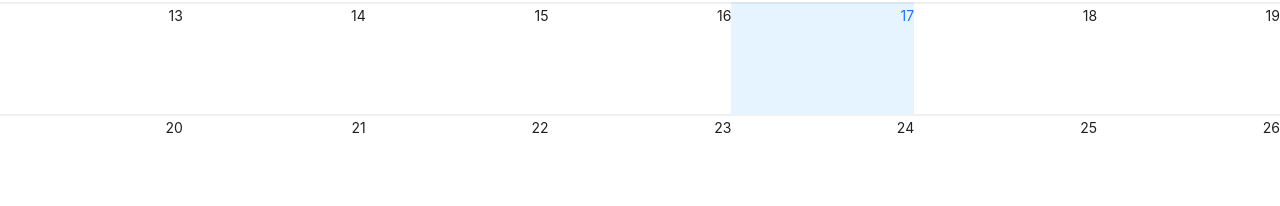
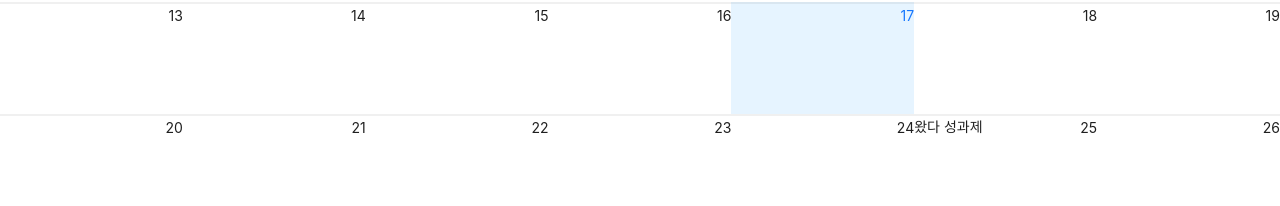
Before and after one commit to albert-yim/rokaf_calendar, a React (Create React App) app: page / in a window 1280 px wide. Shown: the part 365-571 px from the top of the page. Built offline with nearby package versions, Linux system fonts and the light colour scheme; no server answers.

Commit message:
Implement to calculate the regular vacation cycle dates and show it on the calendar

```diff
--- a/src/App.tsx
+++ b/src/App.tsx
@@ -1,22 +1,29 @@
-import React, { useState } from "react";
+import React, { useMemo, useState } from "react";
 import axios from "axios";
 import moment from "moment";
 import "./App.css";
 import ROKAFCalendar from "./components/ROKAFCalendar";
 import RegularVacationRadioButton from "./components/RegularVacationRadioButton";
-import { RegularVacationKey, VacationTypeKey } from "./types";
+import { VacationCycleKey as vacationCycleKey, VacationTypeKey } from "./types";
 import VacationRadioButton from "./components/VacationRadioButton";
+import { regularVacationCycles } from "./helper/dateCalculate";
 
 export default function App() {
-  // vacationCycle instead of regularVacation?
-  const [regularVacation, setRegularVacataion] =
-    useState<RegularVacationKey>("6weeks");
+  const [generation, setGeneration] = useState(846);
+  const [vacationCycle, setVacationCycle] =
+    useState<vacationCycleKey>("6weeks");
   const [vacationType, setVacationType] = useState<VacationTypeKey>("regular");
+  getHoliday();
+
+  /** 성과제 도는 날들 */
+  const vacationCycleDates = useMemo(() => {
+    return regularVacationCycles(generation, vacationCycle);
+  }, [generation, vacationCycle]);
   return (
     <div className="App">
       <RegularVacationRadioButton
-        regularVacation={regularVacation}
-        setRegularVacation={setRegularVacataion}
+        vacationCycle={vacationCycle}
+        setVacationCycle={setVacationCycle}
       />
       <VacationRadioButton
         vacationType={vacationType}
@@ -27,7 +34,7 @@ export default function App() {
         <ROKAFCalendar
           generation={846}
           currentVacationType={vacationType}
-          regularVacation={regularVacation}
+          vacationCycleDates={vacationCycleDates}
         />
       </div>
     </div>
@@ -37,26 +44,51 @@ export default function App() {
  * test function to get holidays using openAPI
  * */
 function getHoliday() {
+  const serviceKey =
+    "XN9ntmyLIdghZyxgg1ts36bJsk/i9J+eGIblVN+uwe3lkN20iphcSzh5g2uzVP9dCd0ElvaSe59KHd6naxrCfw==";
+  const uri = `http://apis.data.go.kr/B090041/openapi/service/SpcdeInfoService/getRestDeInfo?${serviceKey}`;
+  const temp = encodeURIComponent(serviceKey);
+  console.log(`encodeURI: ${temp}`);
+  console.log(`decodeURI: ${decodeURIComponent(temp)}`);
   const holiday = axios
     .get(
-      `http://apis.data.go.kr/B090041/openapi/service/SpcdeInfoService/getAnniversaryInfo`,
+      `http://apis.data.go.kr/B090041/openapi/service/SpcdeInfoService/getRestDeInfo`,
       {
         params: {
           // ServiceKey: `40ouTF6DkTh3N0Ldqje4nNHoKzZzfhhhdrR5LVgyBhmJaeq7R+WHSkj9y4ipAA+L9Ch+i7zhYtMgG4LlVBo21w==`,
-          serviceKey: `40ouTF6DkTh3N0Ldqje4nNHoKzZzfhhhdrR5LVgyBhmJaeq7R%2BWHSkj9y4ipAA%2BL9Ch%2Bi7zhYtMgG4LlVBo21w%3D%3D`,
-          pageNo: 1,
-          numOfRows: 100,
+          // serviceKey: `40ouTF6DkTh3N0Ldqje4nNHoKzZzfhhhdrR5LVgyBhmJaeq7R%2BWHSkj9y4ipAA%2BL9Ch%2Bi7zhYtMgG4LlVBo21w%3D%3D`,
+          ServiceKey: serviceKey,
           solYear: "2023",
           solMonth: "08",
+          _type: "_json",
         },
       },
     )
+    //   const holiday = axios
+    //     .get(
+    //       `http://apis.data.go.kr/B090041/openapi/service/SpcdeInfoService/getRestDeInfo?serviceKey="40ouTF6DkTh3N0Ldqje4nNHoKzZzfhhhdrR5LVgyBhmJaeq7R+WHSkj9y4ipAA+L9Ch+i7zhYtMgG4LlVBo21w=="&solYear="2023"&solMonth="08"
+    // `,
+    //     )
     .then((result) => {
       console.log(result);
     })
     .catch((error) => {
       console.log(`error`);
-      console.log(error);
+      if (error.response) {
+        // 요청이 전송되었고, 서버는 2xx 외의 상태 코드로 응답했습니다.
+        console.log(error.response.data);
+        console.log(error.response.status);
+        console.log(error.response.headers);
+      } else if (error.request) {
+        // 요청이 전송되었지만, 응답이 수신되지 않았습니다.
+        // 'error.request'는 브라우저에서 XMLHtpRequest 인스턴스이고,
+        // node.js에서는 http.ClientRequest 인스턴스입니다.
+        console.log(error.request);
+      } else {
+        // 오류가 발생한 요청을 설정하는 동안 문제가 발생했습니다.
+        console.log("Error", error.message);
+      }
+      console.log(error.config);
     });
   //   서비스키	ServiceKey	4	필	-	공공데이터포털에서 받은 인증키
   // 페이지 번호	pageNo	4	필	1	페이지번호
--- a/src/components/ROKAFCalendar/index.tsx
+++ b/src/components/ROKAFCalendar/index.tsx
@@ -1,40 +1,72 @@
-import { Badge, BadgeProps, Calendar } from "antd";
-import React, { useState } from "react";
+import { Badge, BadgeProps, Calendar, Typography } from "antd";
+import React, { useMemo, useState } from "react";
 import type { Dayjs } from "dayjs";
 import type { CellRenderInfo } from "rc-picker/lib/interface";
 import dayjs from "dayjs";
 import styles from "./ROKAFCalendar.module.scss";
 import VacationBlock from "../VacationBlock";
-import { RegularVacationKey, VacationTypeKey } from "../../types";
+import { VacationCycleKey, VacationTypeKey } from "../../types";
+import { GENERATION } from "../../data";
+
 type ROKAFCalendarType = {
   generation: number;
   currentVacationType: VacationTypeKey;
-  regularVacation: RegularVacationKey;
+  vacationCycleDates: Dayjs[];
 };
 export default function ROKAFCalendar({
   generation,
   currentVacationType,
-  regularVacation,
+  vacationCycleDates,
 }: ROKAFCalendarType) {
   const DATE_FORMAT = "YYYY-MM-DD";
   const [value, setValue] = useState(dayjs("2023-08-17"));
   const [vacations, setVacations] = useState<{
     [date: string]: VacationTypeKey;
   }>({});
-
+  const { enlistDate, dischargeDate } = useMemo(
+    () => ({
+      enlistDate: dayjs(GENERATION[generation].enlist),
+      dischargeDate: dayjs(GENERATION[generation].discharge),
+    }),
+    [generation],
+  );
   const dateCellRender = (value: Dayjs) => {
     const sDate = value.format(DATE_FORMAT);
-    if (!vacations?.[sDate]) {
+    const components: JSX.Element[] = [];
+    if (enlistDate.isSame(value)) {
+      components.push(<SpecialDateBlock name="입대" />);
+      // return <SpecialDateBlock name="입대" />;
+    }
+    if (vacationCycleDates.find((date) => date.isSame(value))) {
+      // return <SpecialDateBlock name="왔다 성과제" />;
+      components.push(<SpecialDateBlock name="왔다 성과제" />);
+    }
+    if (dischargeDate.isSame(value)) {
+      components.push(<SpecialDateBlock name="전역" />);
+      // return <SpecialDateBlock name="전역" />;
+    }
+    if (vacations?.[sDate]) {
+      const type = vacations[sDate];
+      // return (
+      //   <VacationBlock
+      //     key={`${sDate}-${type}`}
+      //     type={type}
+      //     position={getPositionOfBlock(value, type)}
+      //   />
+      // );
+
+      components.push(
+        <VacationBlock
+          key={`${sDate}-${type}`}
+          type={type}
+          position={getPositionOfBlock(value, type)}
+        />,
+      );
+    }
+    if (!components.length) {
       return;
     }
-    const type = vacations[sDate];
-    return (
-      <VacationBlock
-        key={`${sDate}-${type}`}
-        type={type}
-        position={getPositionOfBlock(value, type)}
-      />
-    );
+    return <div>{components.map((block) => block)}</div>;
   };
 
   /*
@@ -85,3 +117,20 @@ export default function ROKAFCalendar({
     />
   );
 }
+
+type SpecialDateBlockType = {
+  name: string;
+};
+function SpecialDateBlock({ name }) {
+  return (
+    <div
+      style={{
+        position: "absolute",
+        top: "0px",
+        left: "0px",
+      }}
+    >
+      <Typography>{name}</Typography>
+    </div>
+  );
+}
--- /dev/null
+++ b/src/helper/dateCalculate.tsx
@@ -0,0 +1,22 @@
+import { GENERATION } from "../data";
+import type { Dayjs } from "dayjs";
+import dayjs from "dayjs";
+import { VacationCycleKey, VACATION_CYCLE } from "../types";
+
+export function regularVacationCycles(
+  generation: number,
+  cycle: VacationCycleKey,
+) {
+  const enlist_date = dayjs(GENERATION[generation].enlist);
+  const discharge_date = dayjs(GENERATION[generation].discharge);
+  // 수료날이 첫 휴가
+  let regular_vacation = enlist_date.add(4, "week").set("day", 5);
+  const vacation_cycle_dates: Dayjs[] = [];
+  const num_cycle = +cycle[0];
+  while (regular_vacation < discharge_date) {
+    vacation_cycle_dates.push(regular_vacation);
+    regular_vacation = regular_vacation.add(num_cycle, "week");
+  }
+  console.log(vacation_cycle_dates.map((date) => date.format("YYYY-MM-DD")));
+  return vacation_cycle_dates;
+}
```
